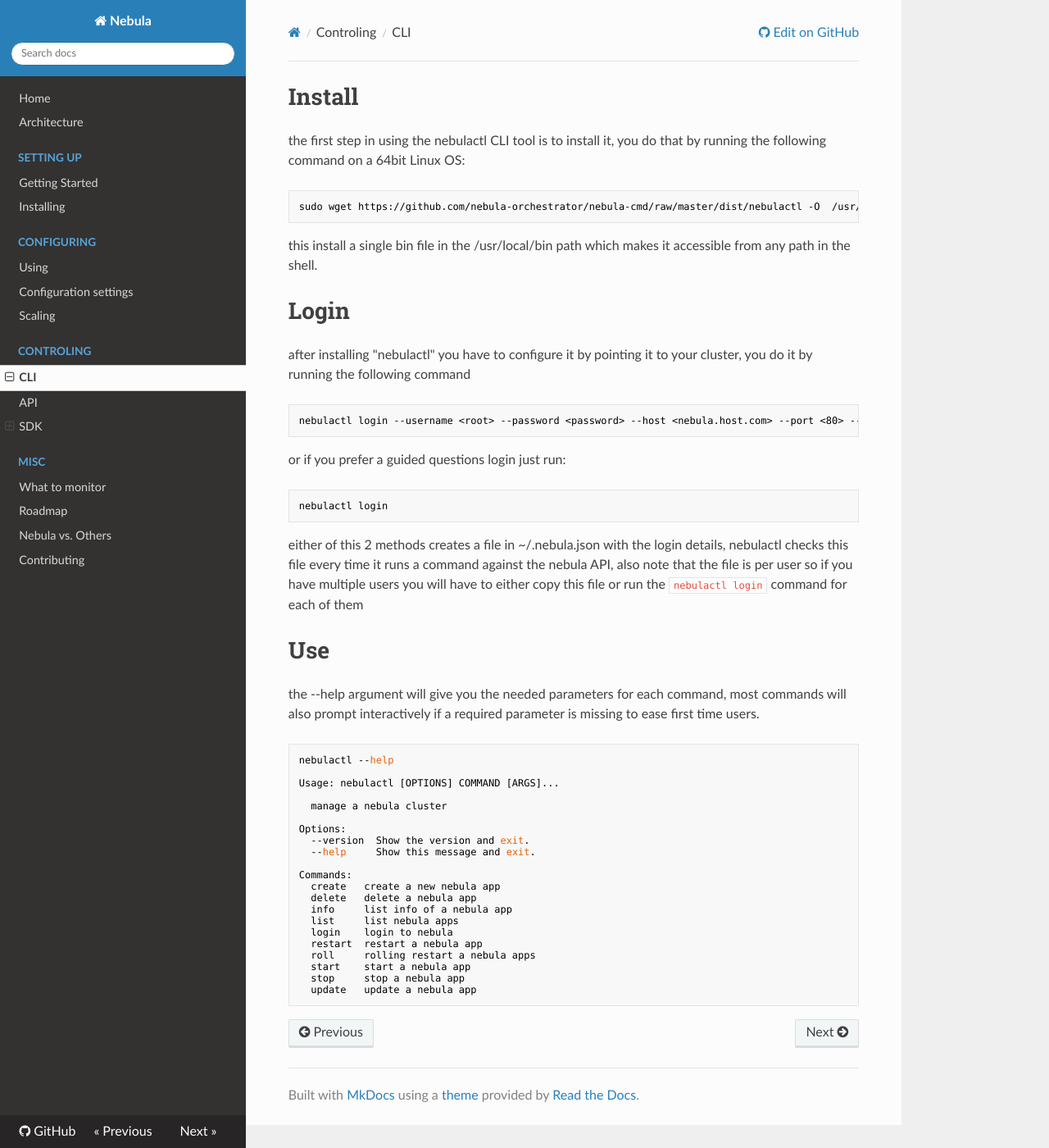
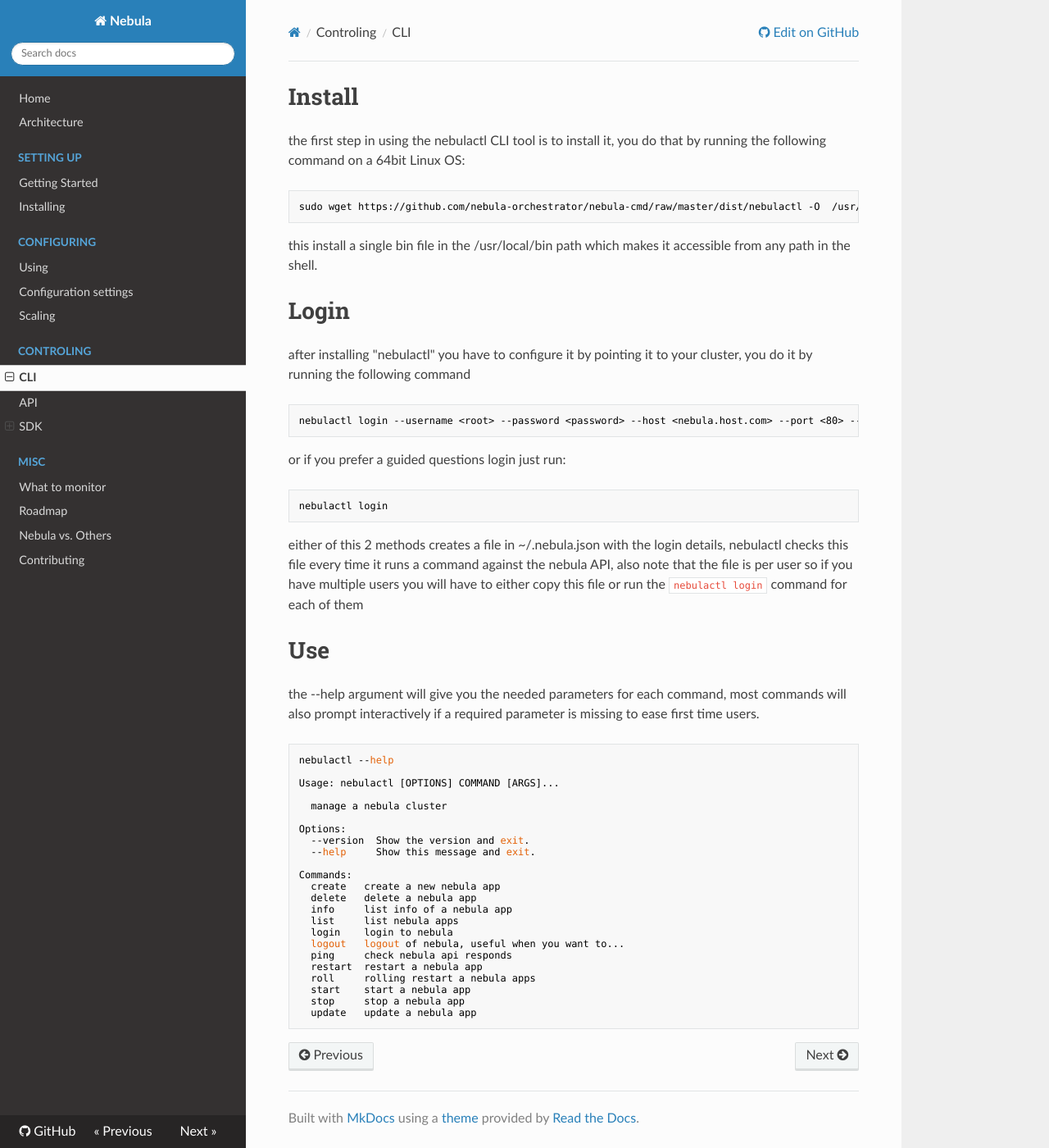
Before and after one commit to nebula-orchestrator/docs, an MkDocs documentation site: the page built from docs/cli.md, in a window 1280 px wide and 1400 px high. Shown: the whole window at 82% size. Built offline with MkDocs 1.6.1, drawn with Linux system fonts in a browser that asks for light colours; nearby versions of some CDN libraries; old or Windows-style settings are respelled for this version of MkDocs.

Commit message:
cli docs updated with latest version newest commands

```diff
--- a/docs/cli.md
+++ b/docs/cli.md
@@ -42,6 +42,8 @@
   info     list info of a nebula app
   list     list nebula apps
   login    login to nebula
+  logout   logout of nebula, useful when you want to...
+  ping     check nebula api responds
   restart  restart a nebula app
   roll     rolling restart a nebula apps
   start    start a nebula app
```
